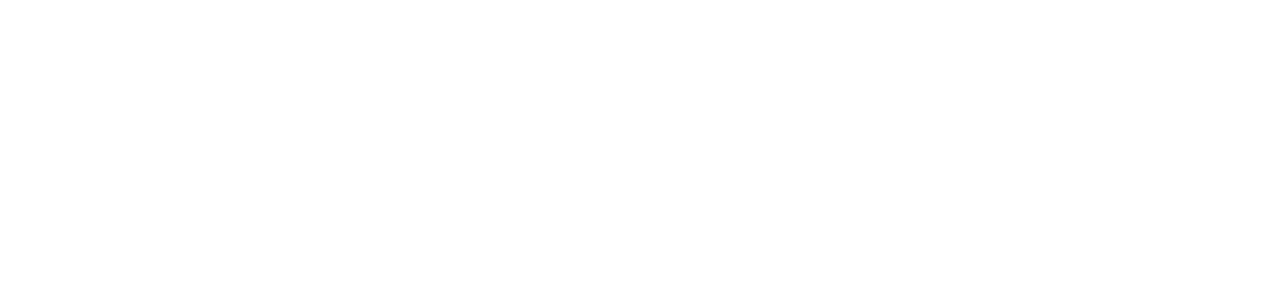
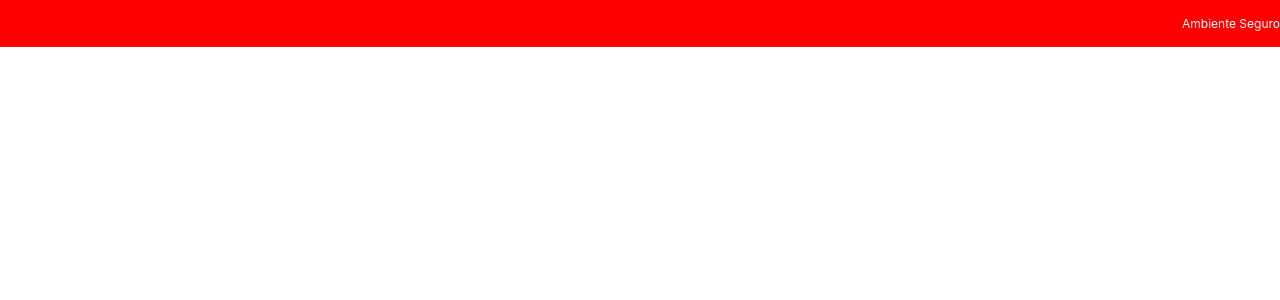
Before and after one commit to Clivaly/agendamentos-app-next-java, a Next.js app: page / in a window 1280 px wide. Shown: the top 300 px of the page. Built offline with nearby package versions, Linux system fonts and the light colour scheme.

Commit message:
first component

```diff
--- a/src/pages/index.tsx
+++ b/src/pages/index.tsx
@@ -1,10 +1,11 @@
 import type { NextPage } from 'next'
+import  { SafeEnvironment }  from 'ui/components/feedback/SafeEnvironment/SafeEnvironment';
 
 const Home: NextPage = () => {
   return (
-    <div>
 
-    </div>
+      <SafeEnvironment />
+
   )
 }
 
--- /dev/null
+++ b/src/ui/components/feedback/SafeEnvironment/SafeEnvironment.style.tsx
@@ -0,0 +1,9 @@
+import { styled } from '@mui/material/styles';
+
+export const SafeEnvironmentContainer = styled('div')`
+background: red;
+color: white;
+text-align: right;
+padding: 16px 0;
+font-size: 12px;
+`;
--- /dev/null
+++ b/src/ui/components/feedback/SafeEnvironment/SafeEnvironment.tsx
@@ -0,0 +1,10 @@
+import React from 'react';
+import { SafeEnvironmentContainer } from './SafeEnvironment.style';
+
+export const SafeEnvironment = () => {
+  return (
+  <SafeEnvironmentContainer>
+    Ambiente Seguro
+  </SafeEnvironmentContainer>
+  )
+}
```
Also changed, not shown: package.json (+6 -1 lines), 1 other file (tests, documents, lock files or other folders).
